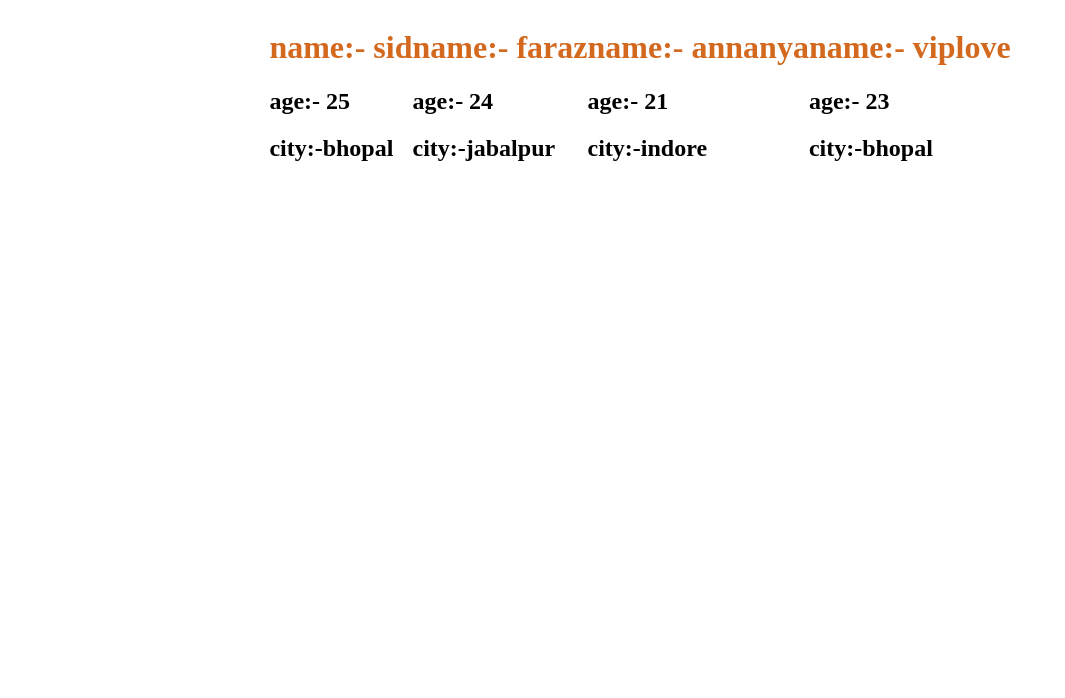
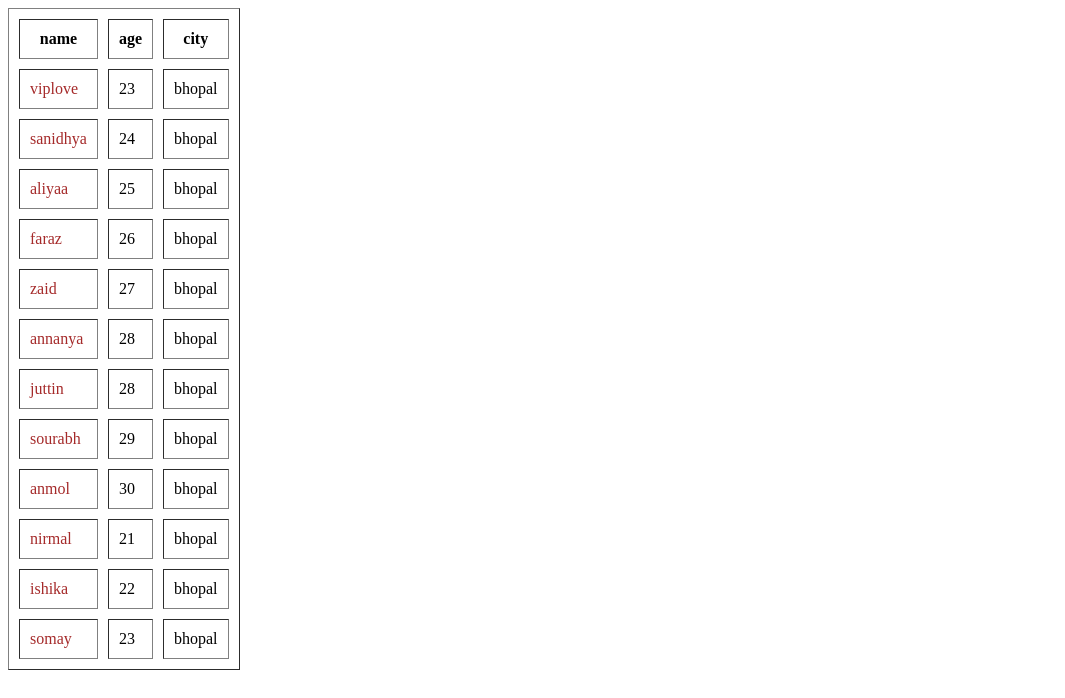
Before and after one commit to Viplovesana/java-script-codes, a plain HTML site: page AOO/AOO.html in a window 1280 px wide. Shown: the whole page, without its empty margins (0-1065 px from the left). Drawn offline with Linux system fonts and the light colour scheme.

Commit message:
new commit

```diff
--- a/AOO/AOO.css
+++ b/AOO/AOO.css
@@ -1,9 +1,4 @@
-#datadisplay{
 
-display: flex;
-justify-content: center;
-
+#name{
+    color: brown;
 }
-#name{
-    color: chocolate;
-}
--- a/AOO/AOO.html
+++ b/AOO/AOO.html
@@ -8,8 +8,22 @@
 </head>
 <body>
 
+<!--
+    <div id="datatable"></div> -->
+     <!-- <div id="datadisplay"></div> -->
+     <table border="1" cellspacing="10px" cellpadding="10px">
+        <thead>
+            <tr>
+                <th>name</th>
+                <th>age</th>
+                <th>city</th>
+            </tr>
+        </thead>
+        <tbody id="datadisplay">
 
-    <div id="datadisplay"></div>
+        </tbody>
+     </table>
+
 
 
 
--- a/AOO/AOO.js
+++ b/AOO/AOO.js
@@ -1,41 +1,41 @@
 //...........ARRAY OF OBJECT..............//
 
 
-let students = [{
+// let students = [{
 
-    name:"sid",
-    age:25,
-    city:"bhopal"
-},{
-    name:"faraz",
-    age:24,
-    city:"jabalpur"
-},{
-    name:"annanya",
-    age:21,
-    city:"indore"
-},{
-    name:"viplove",
-    age:23,
-    city:"bhopal"
-}];
+//     name:"sid",
+//     age:25,
+//     city:"bhopal"
+// },{
+//     name:"faraz",
+//     age:24,
+//     :city:"jabalpur"
+// },{
+//     name:"annanya",
+//     age:21,
+//     city:"indore"
+// },{
+//     name:"viplove",
+//     age:23,
+//     city:"bhopal"
+// }];
 
-let display = document.querySelector("#datadisplay")
+// let display = document.querySelector("#datadisplay")
 
 
 
-students.map((e)=>{
+// students.map((e)=>{
 
-display.innerHTML+=`
-<div>
-<h1 id="name"> name:- ${e.name}</h1>
-<h2>age:- ${e.age}</h2>
-<h2>city:-${e.city}</h2>
-</div>
+// display.innerHTML+=`
+// <div>
+// <h1 id="name"> name:- ${e.name}</h1>
+// <h2>age:- ${e.age}</h2>
+// <h2>city:-${e.city}</h2>
+// </div>
 
-`
-}
-)
+// `
+// }
+// )
 
 
 // //MAP, FILTER, FOREACH .......................//
@@ -69,3 +69,55 @@ display.innerHTML+=`
 
 
 // })
+
+
+// let students = [
+//     {name:"viplove ",age:23,city:"bhoplal",},
+//     {name:"faraz",age:26,city:"bhoplal",},
+//     {name:"zaid",age:23,city:"bhoplal",},
+//     {name:"annanya",age:22,city:"bhoplal",},
+//     {name:"piyush",age:20,city:"bhoplal",},
+//     {name:"avichal",age:24,city:"bhoplal",},
+// ]
+
+// let format=document.querySelector("#datatable")
+
+// students.map((e)=>{
+
+//     format.innerHTML+=`
+//     <tr>
+//     <td id="name">name:- ${e.name}</td>
+//     <td>age:- ${e.age}</td>
+//     <td>city:- ${e.city}</td>
+//     </tr>
+//     `
+// })
+
+
+let students=[
+    {name:"viplove",age:23,city:"bhopal",},
+    {name:"sanidhya",age:24,city:"bhopal",},
+    {name:"aliyaa",age:25,city:"bhopal",},
+    {name:"faraz",age:26,city:"bhopal",},
+    {name:"zaid",age:27,city:"bhopal",},
+    {name:"annanya",age:28,city:"bhopal",},
+    {name:"juttin",age:28,city:"bhopal",},
+    {name:"sourabh",age:29,city:"bhopal",},
+    {name:"anmol",age:30,city:"bhopal",},
+    {name:"nirmal",age:21,city:"bhopal",},
+    {name:"ishika",age:22,city:"bhopal",},
+    {name:"somay",age:23,city:"bhopal",},
+]
+
+let table=document.querySelector("#datadisplay")
+
+students.map((e)=>{
+    table.innerHTML+=`
+    <tr>
+    <td id="name">${e.name}</td>
+      <td>${e.age}</td>
+        <td>${e.city}</td>
+        </tr>
+
+    `
+})
--- /dev/null
+++ b/form/form.css
@@ -0,0 +1,6 @@
+div{
+
+    height: 350px;
+    width: 300px;
+    border: 2px,solid,black;
+}
```
Also changed, not shown: form/form.html (added, +32 -0 lines), form/form.js (added, +27 -0 lines).
